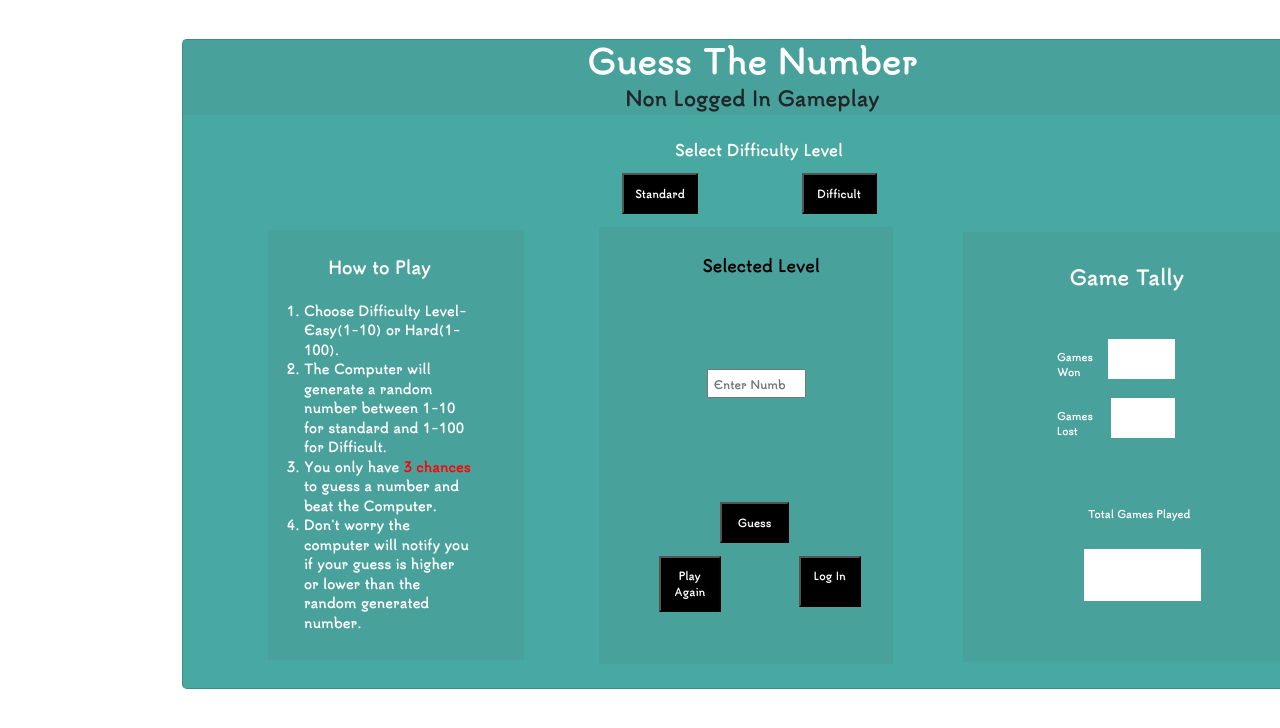
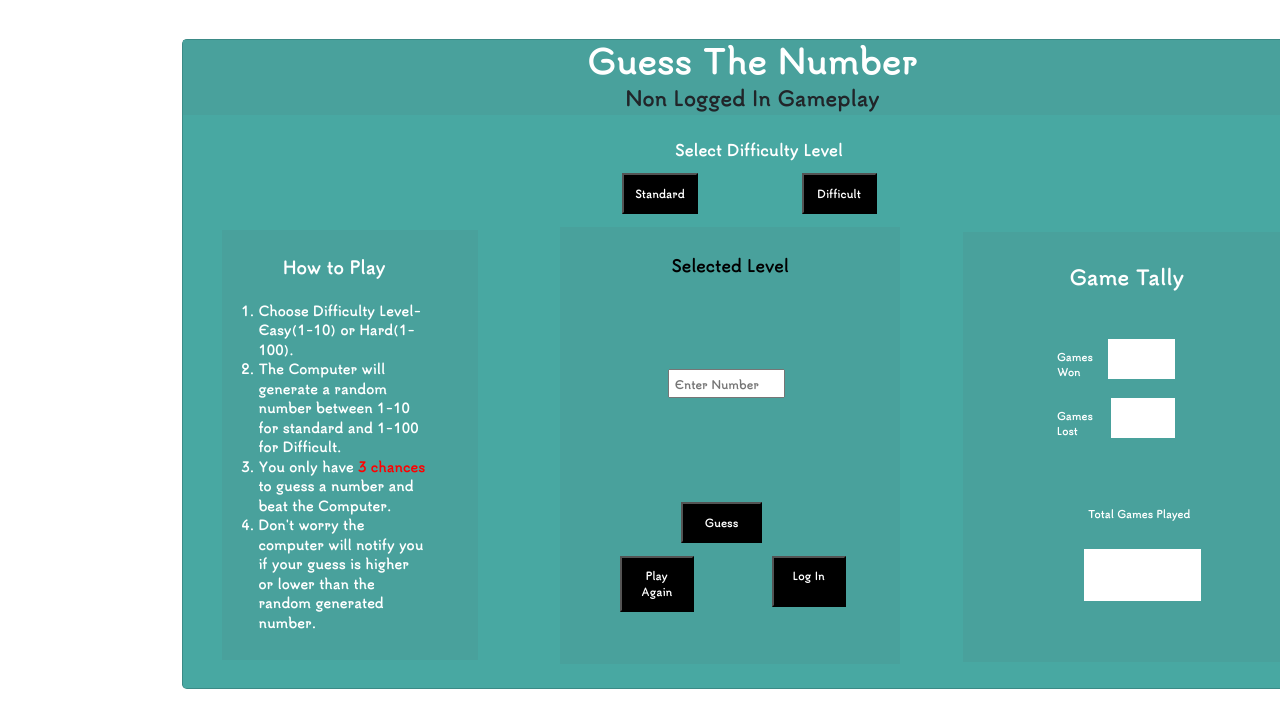
Before and after one commit to AndrewIMLEx/Learning-Project, a React app: page / in a window 1280 px wide. Shown: the top 728 px of the page. Built offline with nearby package versions, Linux system fonts and the light colour scheme.

Commit message:
add center styling to levels

```diff
--- a/src/Homepage/Levels.jsx
+++ b/src/Homepage/Levels.jsx
@@ -65,7 +65,7 @@ clickedbuttonGuess(e){
     console.log(`difficult is ${startNewDifficultGame}`);
 
     if(guessedValue == "" || guessedValue < 0 || guessedValue > 100){
-        this.setState({tooHightooLow:""});
+        this.setState({tooHightooLow:"Enter valid number"});
     }
     else if(this.standard){
         if(guessedValue == startNewStandardGame){
@@ -95,10 +95,10 @@ render(){
         <button id="difficult" onClick ={this.difficult}>Difficult</button>
         </div>
         <div className="levelCard">
-        <h3 style={{color: "black",fontSize: 16 ,marginLeft: '5em',paddingTop: '1em'}}>Selected Level</h3>
+        <h3 style={{color: "black",fontSize: 16 ,marginLeft: '5.5em',paddingTop: '1em'}}>Selected Level</h3>
         &nbsp;
         <div id="levelselectedcard" className="selectedlevelCard">
-        <p style={{color: "red",fontSize: 14,marginLeft:'7.1em'}}>{ this.state.levelSelected }</p>
+        <p style={{color: "red",fontSize: 14,marginLeft:'7.5em'}}>{ this.state.levelSelected }</p>
         </div>
         &nbsp;
         <form id = "LevelForm">
--- a/src/style.css
+++ b/src/style.css
@@ -27,6 +27,7 @@ button{
     height: 50em;
     margin-left : 14em;
     margin-top : 3em;
+    padding-left:-8em
 }
 #toohightoolowcard{
     outline: 1em solid transparent;
@@ -93,13 +94,13 @@ input{
 }
 .levelCard{
     margin-top: 0.5em;
-    margin-left: 4em;
-    margin-right: 1em;
+    margin-left: 1em;
+    margin-right: 0.5em;
     background-color: #49A19C;
     padding: 1em;
     padding-bottom: 2em;
     padding-left: 1.8em;
-    padding-right: 1.8em;
+    padding-right: 2em;
     resize: none;
 }
 #login{
@@ -153,7 +154,7 @@ label {
     height : 70%;
     background-color: #49A19C;
     margin-top: -33.3em;
-    margin-left: 4.5em;
+    margin-left: 1em;
     padding: 1em 4em 9em 0.8em;
     padding-bottom: 31em;
     padding-top: 2.1em;
```
